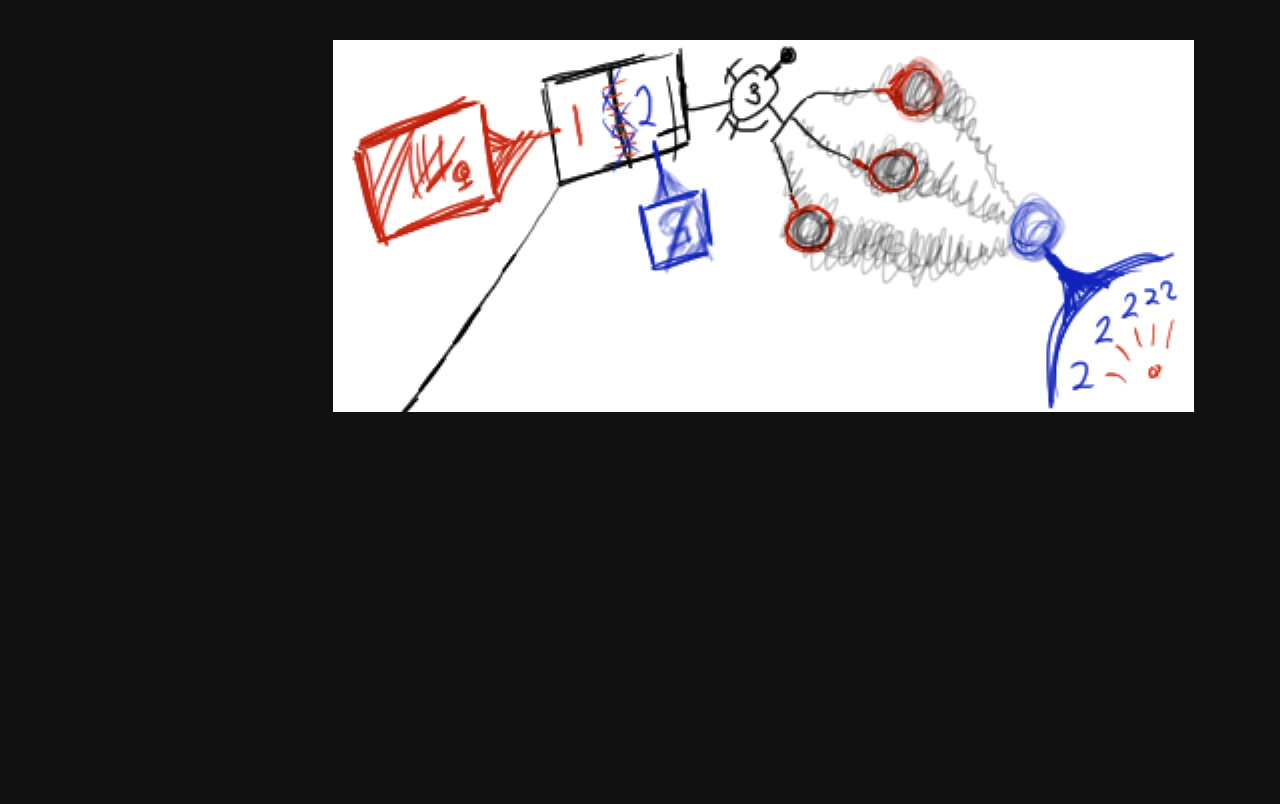
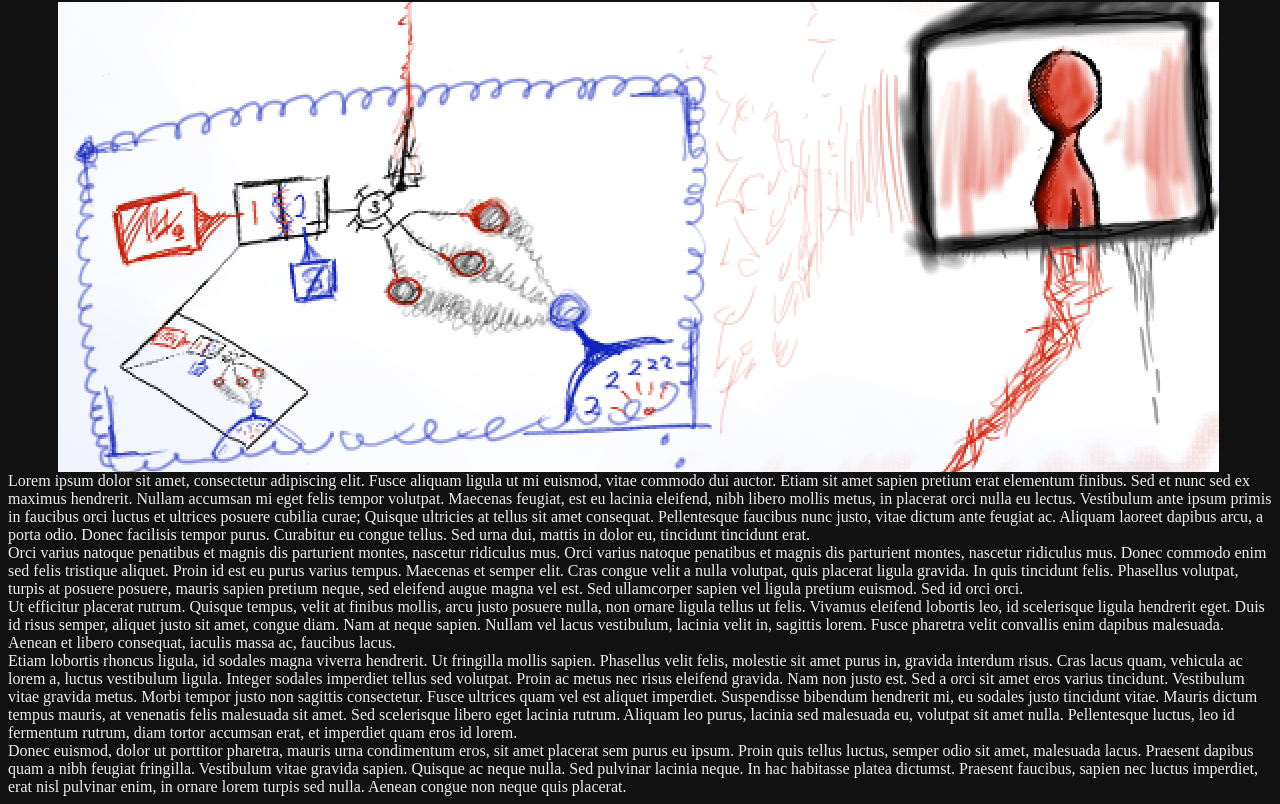
Before and after one commit to J0eCool/rpg-builder, a React app: page / in a window 1280 px wide. Shown: the part 477-1281 px from the top of the page. Before the commit the page ends 957 px from the top, so only its background shows below. Built offline with nearby package versions, Linux system fonts and the light colour scheme.

Commit message:
zooming! multiple images! camera panning! lorem ipsum!

```diff
--- a/client/ImageZoomerApp.tsx
+++ b/client/ImageZoomerApp.tsx
@@ -1,41 +1,102 @@
 import React, { FC, useEffect, useState, useRef } from "react"
+import { LoremIpsum } from "./LoremIpsum"
+import Vec2 from "./Vec2"
 
+interface ImageItem {
+  image: HTMLImageElement
+  pos: Vec2
+}
 
 /**
  * application for recursively zooming into images
  */
 export const ImageZoomerApp = () => {
-  const ref = useRef<HTMLCanvasElement>(null)
-  const img = new Image()
-  img.src = 'data/CLIPStudioPaint_4JJ9JlOab2.png'
+  const items: ImageItem[] = []
+  const addItem = (imageUrl: string, x: number, y: number) => {
+    const image = new Image()
+    image.src = imageUrl
+    items.push({
+      image,
+      pos: new Vec2(x, y),
+    })
+  }
+  addItem('data/CLIPStudioPaint_4JJ9JlOab2.png', 600, 25)
+  addItem('data/CLIPStudioPaint_944WNH6JgV.png', 50, 450)
+
+  const canvasRef = useRef<HTMLCanvasElement>(null)
   useEffect(() => {
     // more interesting react-canvas stuff from here:
     // https://medium.com/@pdx.lucasm/canvas-with-react-js-32e133c05258
     // of note: resizing canvas events
-    const canvas = ref.current
+    const canvas = canvasRef.current
     if (!canvas) {
       return
     }
     const ctx = canvas.getContext('2d')!
 
-    let t = 0
     let animFrameId: number
+    const halfCanvas = new Vec2(canvas.width, canvas.height).mul(0.5)
+    let camera = {
+      pos: halfCanvas,
+      zoom: 1,
+    }
+
+    const drawItem = (item: ImageItem) => {
+      // time for some camera maffs!
+      const size = new Vec2(item.image.width, item.image.height)
+      const halfSize = size.mul(0.5)
+      // camera pos is center-aligned, so make it consistent by
+      const camTopLeft = camera.pos.sub(halfCanvas.div(camera.zoom))
+      const topLeft = item.pos.sub(camTopLeft).mul(camera.zoom)
+      const drawSize = size.mul(camera.zoom)
+      ctx.drawImage(item.image, topLeft.x, topLeft.y, drawSize.x, drawSize.y)
+    }
+
     const draw = () => {
-      t += 1/60
-
       ctx.clearRect(0, 0, canvas.width, canvas.height)
 
-      ctx.fillStyle = 'red'
-      ctx.fillRect(30, 30, 100, 100)
-
-      let s = t*2*Math.PI
-      let x = 300 + 75 * Math.cos(s*0.1)
-      let y = 250 + 250 * Math.sin(s*0.025)
-      ctx.drawImage(img, x, y)
+      for (let item of items) {
+        drawItem(item)
+      }
 
       animFrameId = requestAnimationFrame(draw)
     }
     draw()
+
+    canvas.onwheel = (ev) => {
+      ev.preventDefault()
+      // deltaY is either -100 (scroll up) or +100 (scroll down)
+      const ratio = 1.25
+      if (ev.deltaY > 0) {
+        camera.zoom /= ratio
+      } else {
+        camera.zoom *= ratio
+      }
+    }
+    canvas.oncontextmenu = (ev) => {
+      // prevents right-click from opening a context menu when over canvas
+      return false
+    }
+    let lastMousePos: Vec2 | null = null
+    canvas.onmousedown = (ev) => {
+      ev.preventDefault()
+      lastMousePos = new Vec2(ev.clientX, ev.clientY)
+    }
+    canvas.onmouseup = (ev) => {
+      ev.preventDefault()
+      lastMousePos = null
+    }
+    canvas.onmouseleave = (ev) => {
+      lastMousePos = null
+    }
+    canvas.onmousemove = (ev) => {
+      ev.preventDefault()
+      if (lastMousePos) {
+        let mousePos = new Vec2(ev.clientX, ev.clientY)
+        camera.pos = camera.pos.sub(mousePos.sub(lastMousePos).div(camera.zoom))
+        lastMousePos = mousePos
+      }
+    }
 
     // cancel animation request when we unmount this app
     return () => {
@@ -44,6 +105,7 @@ export const ImageZoomerApp = () => {
   }, [])
 
   return <>
-    <canvas ref={ref} width="1280px" height='920px' />
+    <canvas ref={canvasRef} width="1280px" height='920px' />
+    <LoremIpsum />
   </>
 }
--- /dev/null
+++ b/client/LoremIpsum.tsx
@@ -0,0 +1,65 @@
+import React from "react"
+
+/**
+ * For when you need five paragraphs of text
+ */
+export const LoremIpsum = () => {
+  return <>
+    <div>
+      Lorem ipsum dolor sit amet, consectetur adipiscing elit. Fusce aliquam
+      ligula ut mi euismod, vitae commodo dui auctor. Etiam sit amet sapien
+      pretium erat elementum finibus. Sed et nunc sed ex maximus hendrerit.
+      Nullam accumsan mi eget felis tempor volutpat. Maecenas feugiat, est eu
+      lacinia eleifend, nibh libero mollis metus, in placerat orci nulla eu
+      lectus. Vestibulum ante ipsum primis in faucibus orci luctus et ultrices
+      posuere cubilia curae; Quisque ultricies at tellus sit amet consequat.
+      Pellentesque faucibus nunc justo, vitae dictum ante feugiat ac. Aliquam
+      laoreet dapibus arcu, a porta odio. Donec facilisis tempor purus.
+      Curabitur eu congue tellus. Sed urna dui, mattis in dolor eu, tincidunt
+      tincidunt erat.
+    </div>
+    <div>
+      Orci varius natoque penatibus et magnis dis parturient montes, nascetur
+      ridiculus mus. Orci varius natoque penatibus et magnis dis parturient
+      montes, nascetur ridiculus mus. Donec commodo enim sed felis tristique
+      aliquet. Proin id est eu purus varius tempus. Maecenas et semper elit.
+      Cras congue velit a nulla volutpat, quis placerat ligula gravida. In quis
+      tincidunt felis. Phasellus volutpat, turpis at posuere posuere, mauris
+      sapien pretium neque, sed eleifend augue magna vel est. Sed ullamcorper
+      sapien vel ligula pretium euismod. Sed id orci orci.
+    </div>
+    <div>
+      Ut efficitur placerat rutrum. Quisque tempus, velit at finibus mollis,
+      arcu justo posuere nulla, non ornare ligula tellus ut felis. Vivamus
+      eleifend lobortis leo, id scelerisque ligula hendrerit eget. Duis id
+      risus semper, aliquet justo sit amet, congue diam. Nam at neque sapien.
+      Nullam vel lacus vestibulum, lacinia velit in, sagittis lorem. Fusce
+      pharetra velit convallis enim dapibus malesuada. Aenean et libero
+      consequat, iaculis massa ac, faucibus lacus.
+    </div>
+    <div>
+      Etiam lobortis rhoncus ligula, id sodales magna viverra hendrerit. Ut
+      fringilla mollis sapien. Phasellus velit felis, molestie sit amet purus
+      in, gravida interdum risus. Cras lacus quam, vehicula ac lorem a, luctus
+      vestibulum ligula. Integer sodales imperdiet tellus sed volutpat. Proin
+      ac metus nec risus eleifend gravida. Nam non justo est. Sed a orci sit
+      amet eros varius tincidunt. Vestibulum vitae gravida metus. Morbi tempor
+      justo non sagittis consectetur. Fusce ultrices quam vel est aliquet
+      imperdiet. Suspendisse bibendum hendrerit mi, eu sodales justo tincidunt
+      vitae. Mauris dictum tempus mauris, at venenatis felis malesuada sit amet.
+      Sed scelerisque libero eget lacinia rutrum. Aliquam leo purus, lacinia sed
+      malesuada eu, volutpat sit amet nulla. Pellentesque luctus, leo id
+      fermentum rutrum, diam tortor accumsan erat, et imperdiet quam eros id
+      lorem.
+    </div>
+    <div>
+      Donec euismod, dolor ut porttitor pharetra, mauris urna condimentum eros,
+      sit amet placerat sem purus eu ipsum. Proin quis tellus luctus, semper
+      odio sit amet, malesuada lacus. Praesent dapibus quam a nibh feugiat
+      fringilla. Vestibulum vitae gravida sapien. Quisque ac neque nulla. Sed
+      pulvinar lacinia neque. In hac habitasse platea dictumst. Praesent
+      faucibus, sapien nec luctus imperdiet, erat nisl pulvinar enim, in ornare
+      lorem turpis sed nulla. Aenean congue non neque quis placerat.
+    </div>
+  </>
+}
--- /dev/null
+++ b/client/Vec2.ts
@@ -0,0 +1,30 @@
+export default class Vec2 {
+  x: number
+  y: number
+
+  constructor(x: number, y: number) {
+    this.x = x
+    this.y = y
+  }
+
+  add(v: Vec2): Vec2 {
+    return new Vec2(this.x + v.x, this.y + v.y)
+  }
+  sub(v: Vec2): Vec2 {
+    return new Vec2(this.x - v.x, this.y - v.y)
+  }
+  mul(v: Vec2 | number): Vec2 {
+    if (v instanceof Vec2) {
+      return new Vec2(this.x * v.x, this.y * v.y)
+    } else {
+      return new Vec2(this.x * v, this.y * v)
+    }
+  }
+  div(v: Vec2 | number): Vec2 {
+    if (v instanceof Vec2) {
+      return new Vec2(this.x / v.x, this.y / v.y)
+    } else {
+      return new Vec2(this.x / v, this.y / v)
+    }
+  }
+}
```
Also changed, not shown: data/CLIPStudioPaint_944WNH6JgV.png (added).
